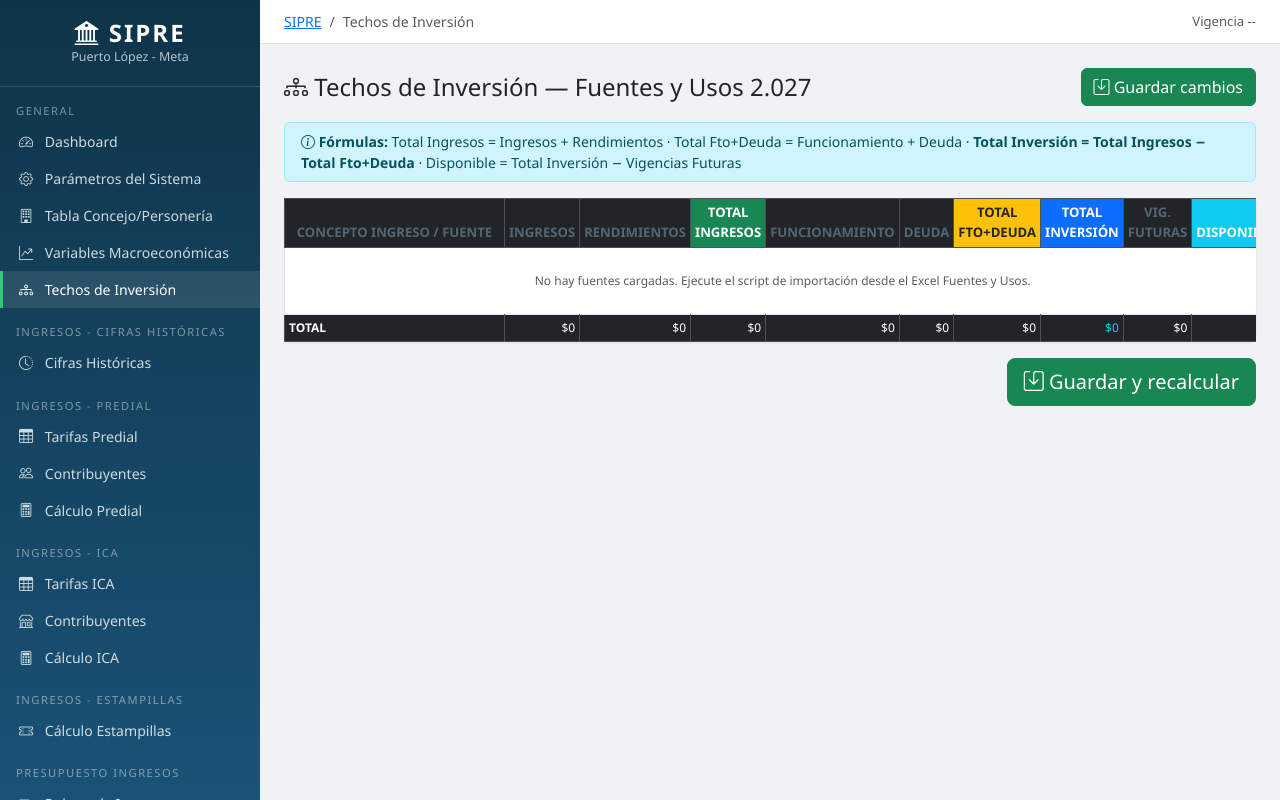
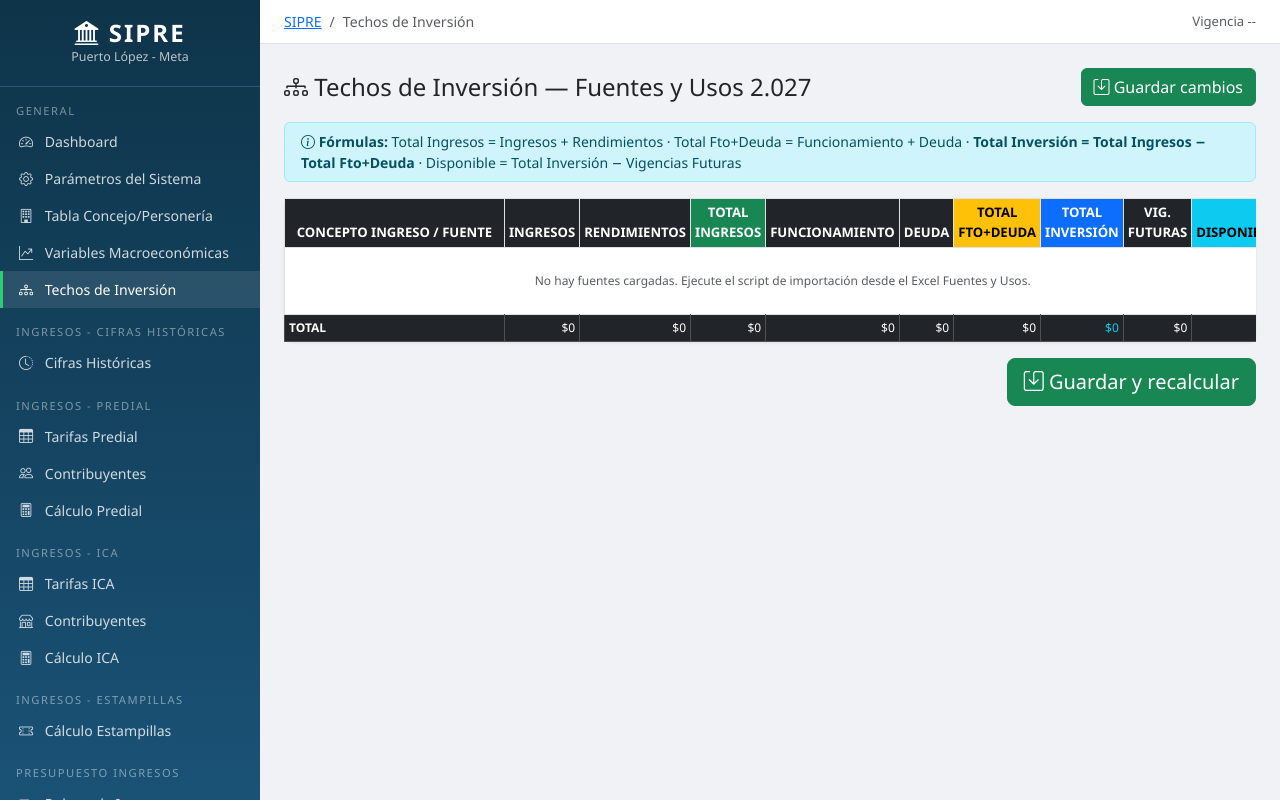
Before and after one commit to Jorgecuenca1/Presupuesto, a Django app: page /techos-inversion/ in a window 1280 px wide. Run offline with Django 5.2, Linux system fonts and the light colour scheme; the visitor is signed in with stand-in values (Sample User, id 1); data that the repository does not hold is empty.

Commit message:
Fix amortizacion dinamica + techos: CSS + auto-recalc
Deuda publica (bug encontrado):
- _recalcular_amortizacion_contrato usaba solo el anio del desembolso
  para agrupar cuotas por vigencia. Ahora usa la FECHA REAL de cada
  cuota (desembolso + i*meses_por_periodo) para asignarla al anio
  correcto. Ahora cambiar la fecha de desembolso SI mueve los
  intereses de un anio a otro.

Techos de Inversion:
- CSS thead: reemplazado 'table-dark' por estilo explicito por th
  con contraste correcto. Cada th tiene su color de fondo declarado.
- data-auto-recalc=1 en todos los inputs COP
- JS auto-recalc con fetch+CSRF+debounce 500ms
- Indicador flotante 'Recalculando...' abajo derecha

```diff
--- a/templates/core/techos_inversion.html
+++ b/templates/core/techos_inversion.html
@@ -29,18 +29,18 @@
 <div class="card">
     <div class="card-body p-0 table-responsive">
         <table class="table table-sm table-bordered align-middle mb-0" style="font-size:.75rem;">
-            <thead class="table-dark text-center sticky-top">
+            <thead class="text-center sticky-top" style="background:#212529;color:#fff;">
                 <tr>
-                    <th style="min-width:220px">Concepto Ingreso / Fuente</th>
-                    <th>Ingresos</th>
-                    <th>Rendimientos</th>
-                    <th class="bg-success text-white">Total Ingresos</th>
-                    <th>Funcionamiento</th>
-                    <th>Deuda</th>
-                    <th class="bg-warning text-dark">Total Fto+Deuda</th>
-                    <th class="bg-primary text-white">Total Inversión</th>
-                    <th>Vig. Futuras</th>
-                    <th class="bg-info text-white">Disponible</th>
+                    <th style="min-width:220px;background:#212529;color:#fff;">Concepto Ingreso / Fuente</th>
+                    <th style="background:#212529;color:#fff;">Ingresos</th>
+                    <th style="background:#212529;color:#fff;">Rendimientos</th>
+                    <th style="background:#198754;color:#fff;">Total Ingresos</th>
+                    <th style="background:#212529;color:#fff;">Funcionamiento</th>
+                    <th style="background:#212529;color:#fff;">Deuda</th>
+                    <th style="background:#ffc107;color:#000;">Total Fto+Deuda</th>
+                    <th style="background:#0d6efd;color:#fff;">Total Inversión</th>
+                    <th style="background:#212529;color:#fff;">Vig. Futuras</th>
+                    <th style="background:#0dcaf0;color:#000;">Disponible</th>
                 </tr>
             </thead>
             <tbody>
@@ -51,26 +51,26 @@
                     </td>
                     <td>
                         <input type="text" name="ti_{{ t.pk }}_ingresos" value="{{ t.ingresos|unlocalize }}"
-                               class="form-control form-control-sm text-end cop-format" data-monetary="1">
+                               class="form-control form-control-sm text-end cop-format" data-monetary="1" data-auto-recalc="1">
                     </td>
                     <td>
                         <input type="text" name="ti_{{ t.pk }}_rendimientos" value="{{ t.rendimientos|unlocalize }}"
-                               class="form-control form-control-sm text-end cop-format" data-monetary="1">
+                               class="form-control form-control-sm text-end cop-format" data-monetary="1" data-auto-recalc="1">
                     </td>
                     <td class="text-end fw-bold bg-success-subtle">${{ t.total_ingresos|floatformat:0|intcomma }}</td>
                     <td>
                         <input type="text" name="ti_{{ t.pk }}_fto" value="{{ t.fto|unlocalize }}"
-                               class="form-control form-control-sm text-end cop-format" data-monetary="1">
+                               class="form-control form-control-sm text-end cop-format" data-monetary="1" data-auto-recalc="1">
                     </td>
                     <td>
                         <input type="text" name="ti_{{ t.pk }}_deuda" value="{{ t.deuda|unlocalize }}"
-                               class="form-control form-control-sm text-end cop-format" data-monetary="1">
+                               class="form-control form-control-sm text-end cop-format" data-monetary="1" data-auto-recalc="1">
                     </td>
                     <td class="text-end fw-bold bg-warning-subtle">${{ t.total_fto_deuda|floatformat:0|intcomma }}</td>
                     <td class="text-end fw-bold bg-primary-subtle text-primary">${{ t.total_inversion|floatformat:0|intcomma }}</td>
                     <td>
                         <input type="text" name="ti_{{ t.pk }}_vf" value="{{ t.vf|unlocalize }}"
-                               class="form-control form-control-sm text-end cop-format" data-monetary="1">
+                               class="form-control form-control-sm text-end cop-format" data-monetary="1" data-auto-recalc="1">
                     </td>
                     <td class="text-end fw-bold bg-info-subtle text-primary">${{ t.disponible|floatformat:0|intcomma }}</td>
                 </tr>
@@ -106,4 +106,46 @@
     </button>
 </div>
 </form>
+
+<div id="autoSaveIndicator" style="position:fixed;bottom:20px;right:20px;z-index:9999;display:none;">
+    <div class="alert alert-primary shadow py-2 mb-0">
+        <i class="bi bi-arrow-clockwise spin"></i>
+        <strong>Recalculando…</strong>
+    </div>
+</div>
+<style>
+@keyframes spinning { 100% { transform: rotate(360deg); } }
+.spin { display: inline-block; animation: spinning 0.8s linear infinite; }
+</style>
+
+<script>
+(function(){
+    const form = document.getElementById('form-techos');
+    if (!form) return;
+    const ind = document.getElementById('autoSaveIndicator');
+    let debounceTimer = null;
+
+    function getCookie(name) {
+        const m = document.cookie.match(new RegExp('(?:^|; )' + name + '=([^;]*)'));
+        return m ? decodeURIComponent(m[1]) : '';
+    }
+    async function autoSave() {
+        if (ind) ind.style.display = 'block';
+        const csrf = form.querySelector('input[name=csrfmiddlewaretoken]');
+        const token = (csrf && csrf.value) || getCookie('csrftoken');
+        try {
+            const r = await fetch(window.location.pathname, {
+                method: 'POST', body: new FormData(form),
+                headers: {'X-CSRFToken': token, 'X-Requested-With': 'XMLHttpRequest'},
+                credentials: 'same-origin',
+            });
+            if (r.ok || r.status === 302 || r.redirected) window.location.reload();
+            else { alert('Error guardando (' + r.status + '). Recargue.'); if (ind) ind.style.display = 'none'; }
+        } catch(e) { alert('Error de red: ' + e.message); if (ind) ind.style.display = 'none'; }
+    }
+    document.querySelectorAll('[data-auto-recalc]').forEach(el => {
+        el.addEventListener('change', () => { clearTimeout(debounceTimer); debounceTimer = setTimeout(autoSave, 500); });
+    });
+})();
+</script>
 {% endblock %}
```
Also changed, not shown: gastos/views.py (+11 -2 lines).
